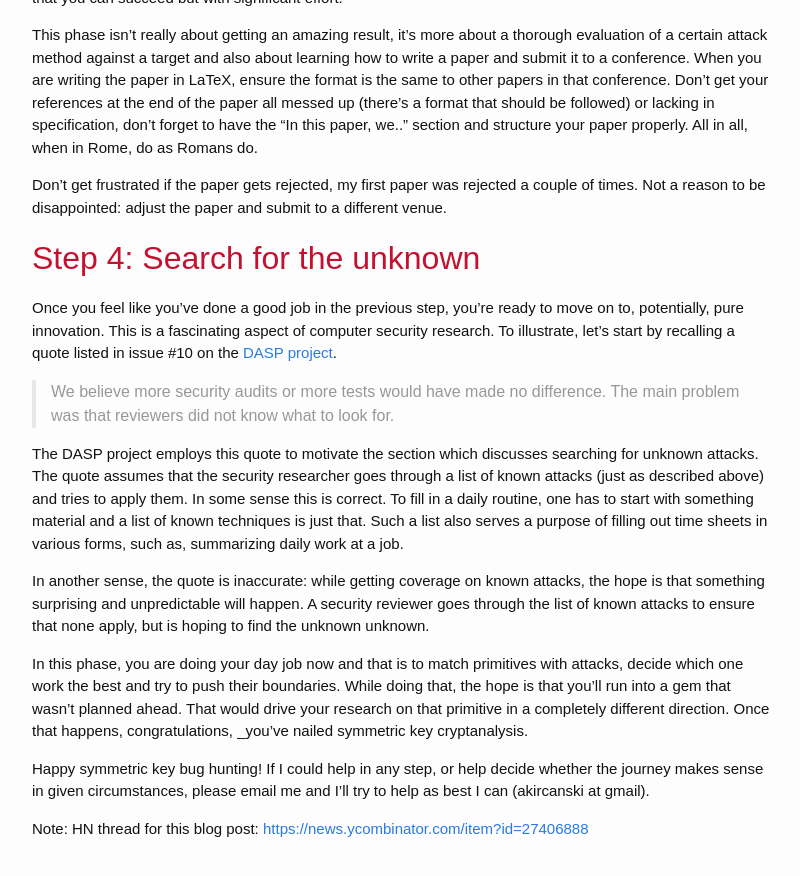
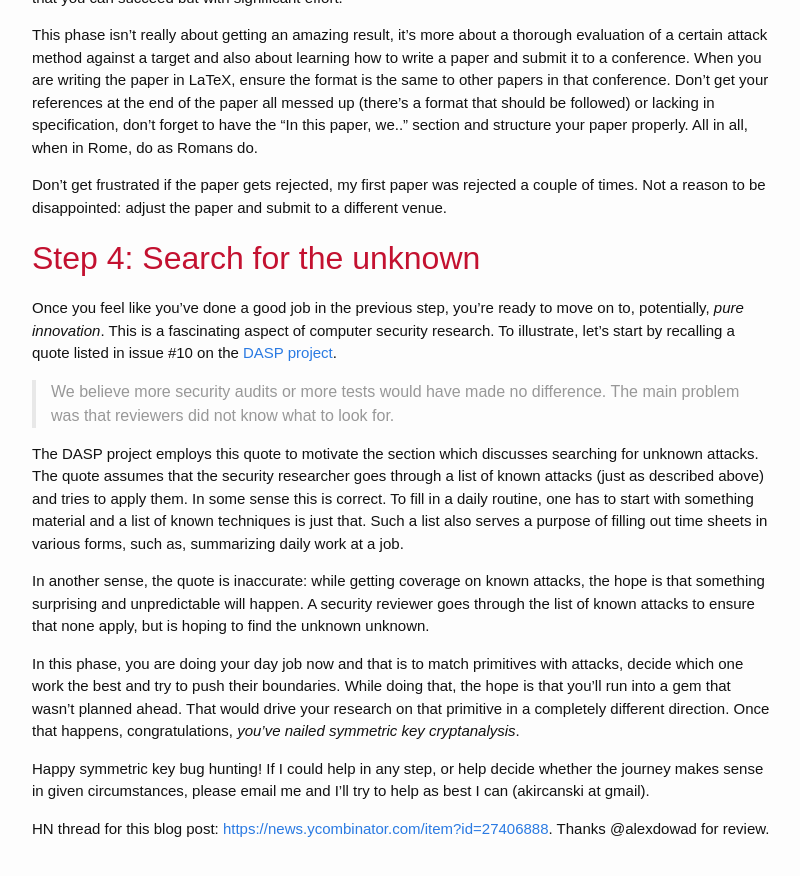
Before and after one commit to akircanski/akircanski.github.io, a Jekyll site: the page built from _posts/2021-04-27-symmetric-key-cryptanalysis-howto.markdown, in a window 1280 px wide and 900 px high, scrolled down 2810 px. Shown: the top 876 px of the window, without its empty margins (238-1038 px from the left). Built offline with Jekyll 4.4.1, drawn with Linux system fonts in a browser that asks for light colours.

Commit message:
@alexdowad review fixes + HN thread link 2

```diff
--- a/_posts/2021-04-27-symmetric-key-cryptanalysis-howto.markdown
+++ b/_posts/2021-04-27-symmetric-key-cryptanalysis-howto.markdown
@@ -146,7 +146,7 @@ a reason to be disappointed: adjust the paper and submit to a different venue.
 ## Step 4: Search for the unknown
 
 Once you feel like you've done a good job in the previous step, you're ready to move on to,
-potentially, pure innovation. This is a fascinating aspect of computer security research.
+potentially, _pure innovation_. This is a fascinating aspect of computer security research.
 To illustrate, let's start by recalling a quote listed in issue #10 on the [DASP project](https://dasp.co/).
 
 > We believe more security audits or more tests would have made no difference. The main problem was that reviewers did not know what to look for.
@@ -164,9 +164,9 @@ that none apply, but is hoping to find the unknown unknown.
 In this phase, you are doing your day job now and that is to match primitives with attacks, decide which one
 work the best and try to push their boundaries. While doing that, the hope is that you'll run into a gem that wasn't
 planned ahead. That would drive your research on that primitive in a completely different direction. Once that
-happens, congratulations, _you've nailed symmetric key cryptanalysis.
+happens, congratulations, _you've nailed symmetric key cryptanalysis_.
 
 Happy symmetric key bug hunting! If I could help in any step, or help decide whether the journey makes sense in
 given circumstances, please email me and I'll try to help as best I can (akircanski at gmail).
 
-Note: HN thread for this blog post: <https://news.ycombinator.com/item?id=27406888>
+HN thread for this blog post: <https://news.ycombinator.com/item?id=27406888>. Thanks @alexdowad for review.
```
